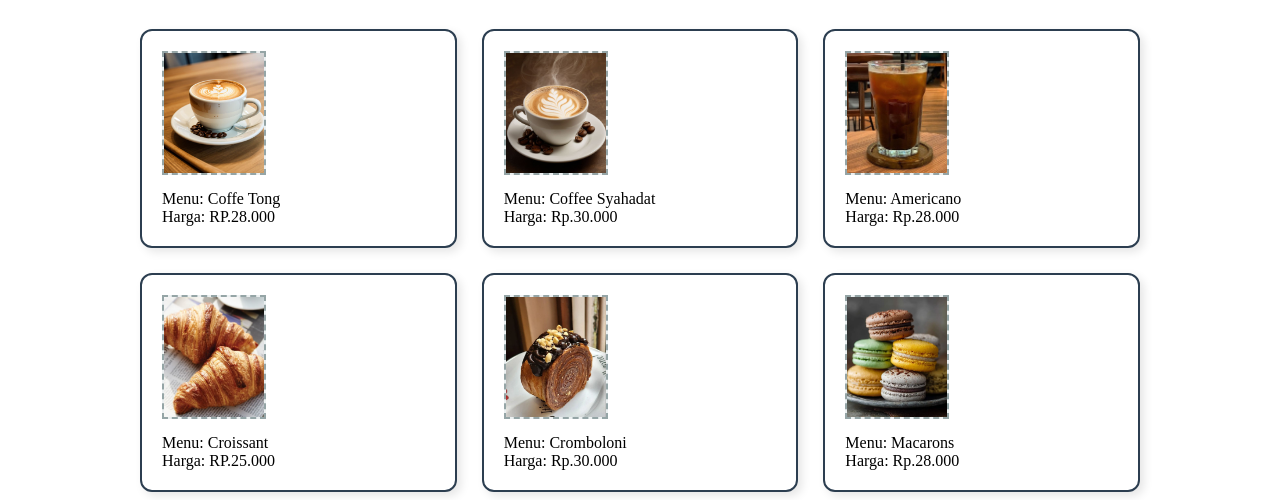
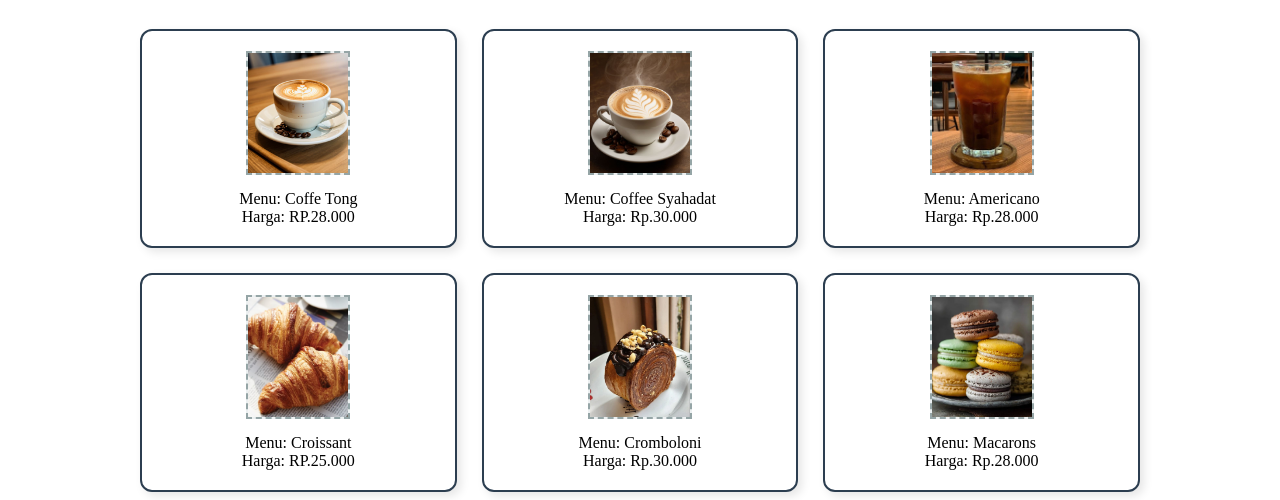
Before and after one commit to FarezAttilaAkbar/TugasWebCafe_Farez, a plain HTML site: page index.html in a window 1280 px wide. Shown: the part 418-918 px from the top of the page. Drawn offline with Linux system fonts and the light colour scheme.

Commit message:
Update style.css

```diff
--- a/style.css
+++ b/style.css
@@ -51,6 +51,7 @@ p{
     border-radius: 12px;
     box-shadow: 4px 4px 10px rgba(0, 0, 0, 0.1);
     transition: transform 0.2s;
+    text-align: center;
 }
 
 .card:hover {
@@ -69,7 +70,7 @@ p{
     display: flex;
     align-items: center;
     justify-content: center;
-    margin-bottom: 15px;
+    margin: 0 auto 15px auto;
     background-color: #ecf0f1;
     color: #7f8c8d;
     font-weight: bold;
```
